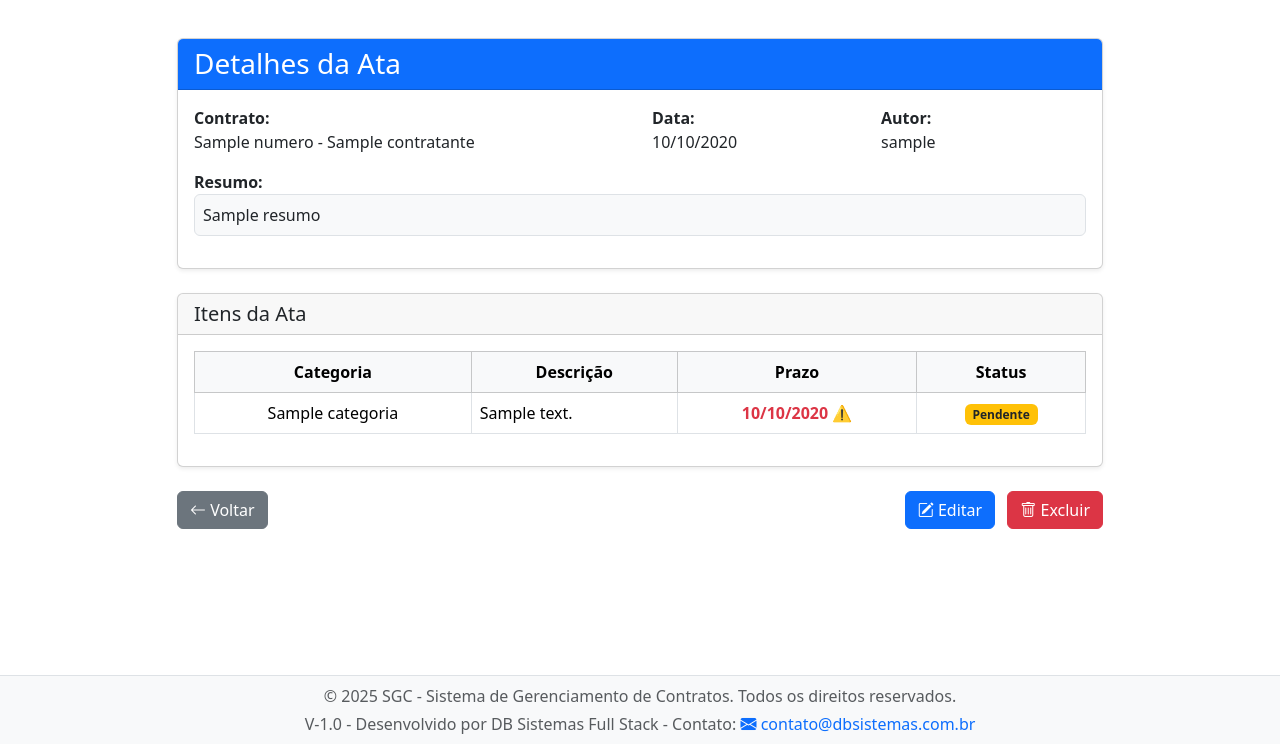
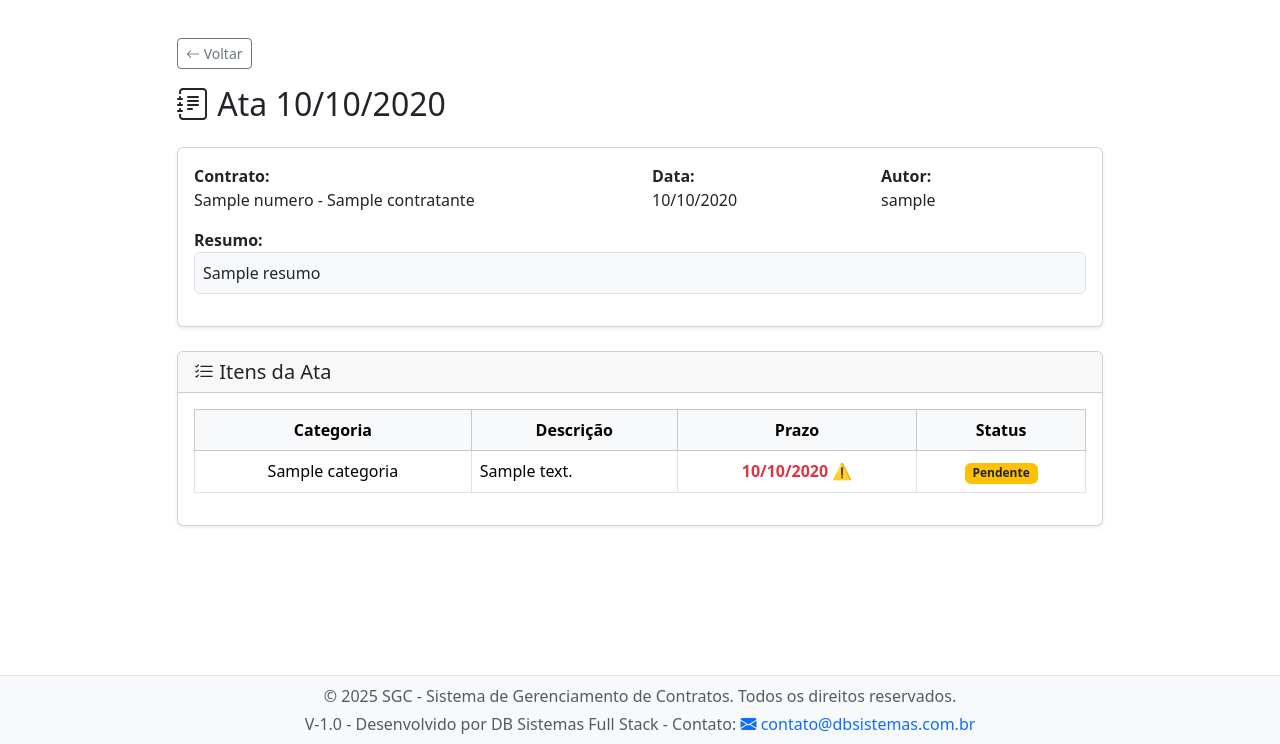
Before and after one commit to DiogotBatista/SGC-Gestao-de-contratos, a Django app: template reunioes/templates/reunioes/detalhe_ata.html in a window 1280 px wide. Shown: the part 56-800 px from the top of the page. Run offline with Django 4.2, Linux system fonts and the light colour scheme; the template is opened without the code that fills it: most values are stand-ins (such as "Sample title", 1, 10 or a date in 2020).

Commit message:
botões do template detalhe_ata

```diff
--- a/reunioes/templates/reunioes/detalhe_ata.html
+++ b/reunioes/templates/reunioes/detalhe_ata.html
@@ -1,4 +1,5 @@
 {% extends "base.html" %}
+{% load custom_filters %}
 {% block title %}Detalhes da Ata{% endblock %}
 
 {% block content %}
@@ -6,13 +7,28 @@
   <div class="row justify-content-center">
     <div class="col-lg-10">
 
+      <!-- Botões e título -->
+      <div class="d-flex justify-content-between align-items-center mb-3">
+        <a href="#" onclick="window.history.length > 1 ? history.back() : window.location.href='{% url 'atas_por_contrato' ata.contrato.pk %}'; return false;" class="btn btn-outline-secondary btn-sm">
+          <i class="bi bi-arrow-left"></i> Voltar
+        </a>
+        {% if user|tem_cargo:"Gestor" %}
+          <div>
+            <a href="{% url 'editar_ata' ata.pk %}" class="btn btn-outline-primary btn-sm me-1">
+              <i class="bi bi-pencil-square"></i> Editar
+            </a>
+            <a href="{% url 'excluir_ata' ata.pk %}" class="btn btn-outline-danger btn-sm">
+              <i class="bi bi-trash"></i> Excluir
+            </a>
+          </div>
+        {% endif %}
+      </div>
+
+      <h2 class="mb-4"><i class="bi bi-journal-text"></i> Ata {{ ata.data|date:"d/m/Y" }}</h2>
+
+      <!-- Card com dados principais -->
       <div class="card shadow-sm mb-4">
-        <div class="card-header bg-primary text-white">
-          <h3 class="mb-0">Detalhes da Ata</h3>
-        </div>
         <div class="card-body">
-
-          <!-- Info principal -->
           <div class="row mb-3">
             <div class="col-md-6">
               <strong>Contrato:</strong><br>
@@ -29,18 +45,18 @@
           </div>
 
           {% if ata.resumo %}
-          <div class="mb-3">
-            <strong>Resumo:</strong>
-            <div class="border rounded p-2 bg-light">{{ ata.resumo |linebreaksbr}}</div>
-          </div>
+            <div class="mb-3">
+              <strong>Resumo:</strong>
+              <div class="border rounded p-2 bg-light">{{ ata.resumo|linebreaksbr }}</div>
+            </div>
           {% endif %}
         </div>
       </div>
 
-      <!-- Itens -->
+      <!-- Itens da Ata -->
       <div class="card shadow-sm">
         <div class="card-header">
-          <h5 class="mb-0">Itens da Ata</h5>
+          <h5 class="mb-0"><i class="bi bi-list-check"></i> Itens da Ata</h5>
         </div>
         <div class="card-body">
           {% if itens %}
@@ -58,7 +74,7 @@
                   {% for item in itens %}
                     <tr>
                       <td class="text-center">{{ item.categoria }}</td>
-                      <td>{{ item.descricao |linebreaksbr }}</td>
+                      <td>{{ item.descricao|linebreaksbr }}</td>
                       <td class="text-center">
                         {% if item.status == 'nao_aplicavel' %}
                           <span class="text-muted">—</span>
@@ -92,21 +108,6 @@
         </div>
       </div>
 
-      <!-- Botões -->
-      <div class="d-flex justify-content-between mt-4">
-        <a href="#" onclick="window.history.length > 1 ? history.back() : window.location.href='{% url 'lista_atas' %}'; return false;" class="btn btn-secondary">
-          <i class="bi bi-arrow-left"></i> Voltar
-        </a>
-        <div>
-          <a href="{% url 'editar_ata' ata.pk %}" class="btn btn-primary me-2">
-            <i class="bi bi-pencil-square"></i> Editar
-          </a>
-          <a href="{% url 'excluir_ata' ata.pk %}" class="btn btn-danger">
-            <i class="bi bi-trash"></i> Excluir
-          </a>
-        </div>
-      </div>
-
     </div>
   </div>
 </div>
```
